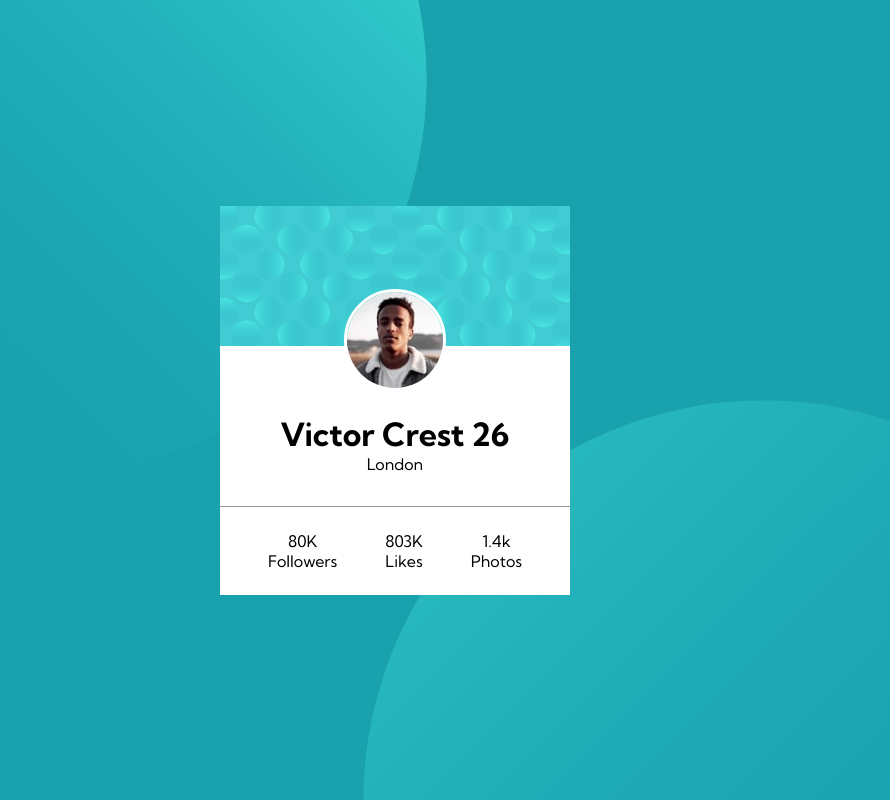
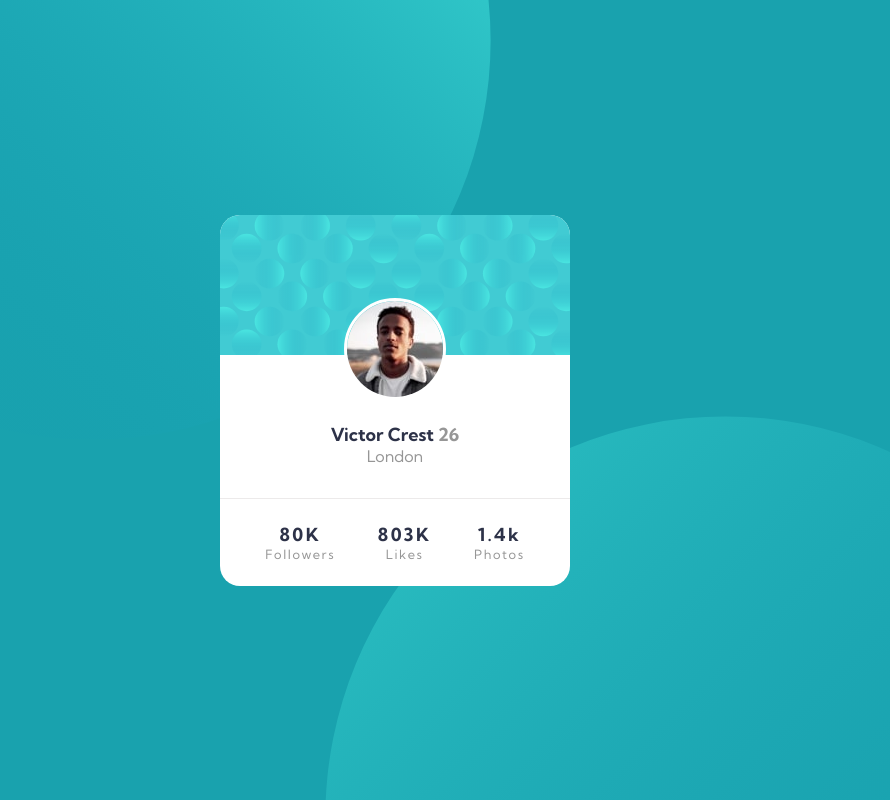
Before and after one commit to nkriedner/profile-card-challenge, a plain HTML site: page index.html in a window 1280 px wide. Shown: the whole page, without its empty margins (245-1135 px from the left). Drawn offline with Linux system fonts and the light colour scheme.

Commit message:
Fine tune styling

```diff
--- a/index.html
+++ b/index.html
@@ -20,8 +20,8 @@
                 <img src="images/image-victor.jpg" alt="Victor Crest portrait photo" class="victor-photo" />
             </div>
             <div class="profile-main">
-                <h1>Victor Crest 26</h1>
-                <span> London </span>
+                <h1>Victor Crest <span class="profile-age">26</span></h1>
+                <span class="profile-city">London</span>
             </div>
             <div class="profile-stats">
                 <div class="stat"><span class="stat-number">80K</span><span class="stat-name">Followers</span></div>
--- a/styles.css
+++ b/styles.css
@@ -20,7 +20,7 @@ body {
     background-image: url("images/bg-pattern-top.svg"), url("images/bg-pattern-bottom.svg");
     background-size: contain;
     background-repeat: no-repeat;
-    background-position: top -40vh left -10vw, bottom -50vh right -10vw;
+    background-position: top -45vh left -5vw, bottom -52vh right -7vw;
     height: 100vh;
     display: flex;
     justify-content: center;
@@ -31,10 +31,17 @@ body {
     display: flex;
     flex-direction: column;
     background-color: #fff;
+    border-radius: 20px;
+    overflow: hidden;
 }
 
 .profile-header {
     position: relative;
+}
+
+.profile-main h1 {
+    font-size: 18px;
+    color: var(--color-very-dark-desaturated-blue);
 }
 
 .victor-photo {
@@ -51,11 +58,16 @@ body {
     margin-top: 4rem;
 }
 
+.profile-age,
+.profile-city {
+    color: var(--color-dark-gray);
+}
+
 .profile-stats {
     display: flex;
     justify-content: space-around;
     margin-top: 2rem;
-    border-top: 1px solid var(--color-dark-gray);
+    border-top: 0.1rem solid hsl(0, 5%, 92%);
     padding: 1.5rem;
 }
 
@@ -64,3 +76,16 @@ body {
     flex-direction: column;
     text-align: center;
 }
+
+.stat-number {
+    color: var(--color-very-dark-desaturated-blue);
+    font-size: 18px;
+    font-weight: 700;
+    letter-spacing: 0.15rem;
+}
+
+.stat-name {
+    font-size: 0.8rem;
+    color: var(--color-dark-gray);
+    letter-spacing: 0.1rem;
+}
```
